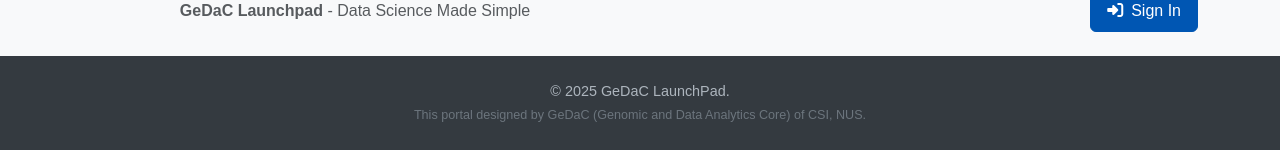
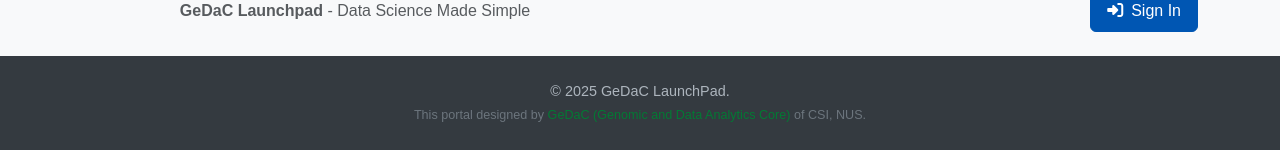
Before and after one commit to CSI-Genomics-and-Data-Analytics-Core/datascience-launchpad, a FastAPI app: page / in a window 1280 px wide. Shown: the part 1464-1614 px from the top of the page. Run offline with FastAPI, Linux system fonts and the light colour scheme; parts of the project's set-up code (start-up, migrations or seed data) failed here and were passed over.

Commit message:
chore: add some text changes

```diff
--- a/templates/base.html
+++ b/templates/base.html
@@ -197,7 +197,7 @@
         <span>&copy; 2025 GeDaC LaunchPad.</span>
         <br />
         <small
-          >This portal designed by GeDaC (Genomic and Data Analytics Core) of
+            >This portal designed by <a href="https://www.gedac.org" target="_blank" style="color: #037a34; text-decoration: none;">GeDaC (Genomic and Data Analytics Core)</a> of
           CSI, NUS.</small
         >
       </div>
--- a/templates/dashboard.html
+++ b/templates/dashboard.html
@@ -58,7 +58,7 @@ endblock %} {% block content %}
       <i class="bi bi-info-circle-fill me-2 fs-5"></i>
       <div>
         <strong>System Status:</strong>
-        {{ current_sessions }}/{{ max_sessions }} sessions currently running
+        {{ current_sessions }}/{{ max_sessions }} sessions currently running (total system capacity: 20 sessions)
         {% if current_sessions >= max_sessions %}
         <br><small class="text-muted">System capacity reached. You may need to wait for another user to stop their session.</small>
         {% elif current_sessions >= (max_sessions * 0.8) %}
```
